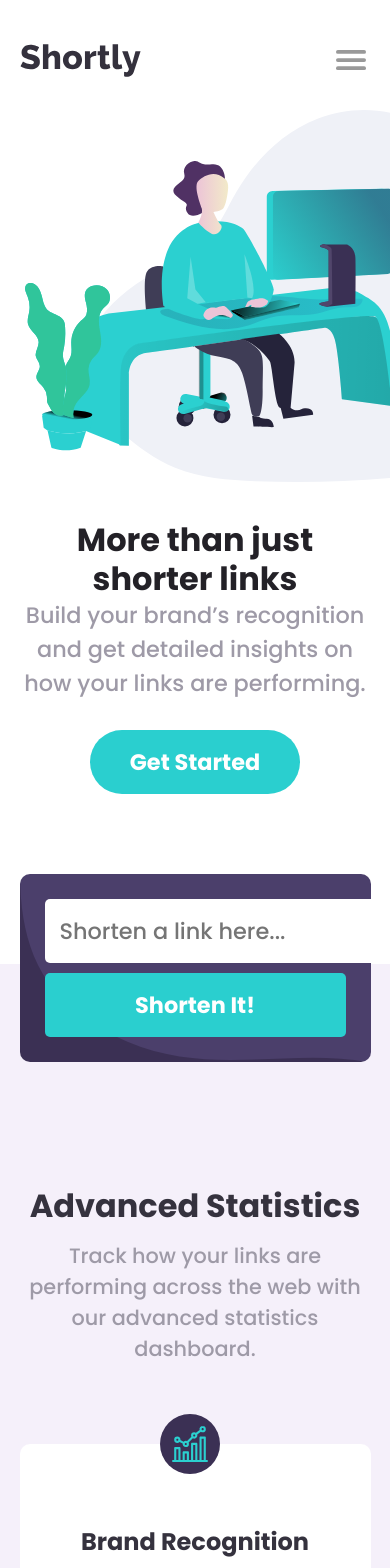
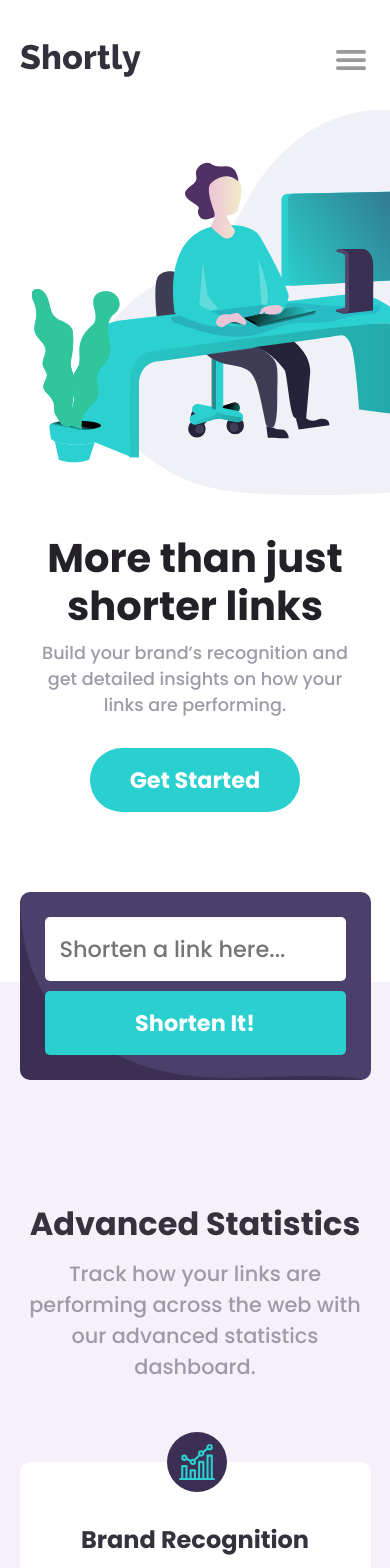
Before and after one commit to PapaBob31/url-shortener-robex, an Angular app: page / in a window 390 px wide. Shown: the top 1568 px of the page. Built offline with nearby package versions, Linux system fonts and the light colour scheme.

Commit message:
Update website UI

```diff
--- a/src/app/features/features.component.scss
+++ b/src/app/features/features.component.scss
@@ -34,6 +34,7 @@ ul {
 	padding: 0;
 	display: flex;
 	position: relative;
+	align-items: flex-start;
 }
 
 li {
@@ -87,7 +88,7 @@ li:last-child {
 	}
 }
 
-@media screen and (max-width: 750px) {
+@media screen and (max-width: 1000px) {
 	section{
 		padding: 10px 0 40px;
 		width: 90%;
@@ -117,6 +118,7 @@ li:last-child {
 	li {
 		margin-right: 0;
 		margin-bottom: 50px;
+		padding: 60px 30px 40px;
 		text-align: center;
 	}
 
@@ -138,7 +140,7 @@ li:last-child {
 		background-color: styles.$darkViolet;
 		position: absolute;
 		top: -30px;
-		left: 40%;
+		left: 45%;
 		border-radius: 100%;
 
 		img {
@@ -155,4 +157,8 @@ li:last-child {
 			min-width: unset;
 		}
 	}
+
+	.feature-icon {
+		left: 42%;
+	}
 }
--- a/src/app/footer/footer.component.scss
+++ b/src/app/footer/footer.component.scss
@@ -59,7 +59,7 @@ div {
 	}
 }
 
-@media screen and (max-width: 750px) {
+@media screen and (max-width: 1000px) {
 	section {
 		padding: 50px 10%;
 		display: block;
--- a/src/app/header/header.component.scss
+++ b/src/app/header/header.component.scss
@@ -8,7 +8,7 @@ header {
 	padding: 50px 0 40px;
 
 	h1 {
-		margin: 0 4rem 0 0;
+		margin: 0 4vw 0 0;
 		line-height: 1;
 	}
 
@@ -68,7 +68,6 @@ nav {
 	border-radius: 30px;
 	color: white;
 	cursor: pointer;
-	margin-left: 20px;
 }
 
 #sign-up-btn:hover, #sign-up-btn:active {
@@ -76,7 +75,7 @@ nav {
 }
 
 
-@media screen and (max-width: 750px) {
+@media screen and (max-width: 800px) {
 	header {
 		position: relative;
 		width: 90%;
--- a/src/app/hero-section/hero-section.component.scss
+++ b/src/app/hero-section/hero-section.component.scss
@@ -56,8 +56,16 @@ img {
     overflow-x: hidden;
 
     h1 {
-       font-size: 2rem;
+      font-size: 2.5rem;
+      margin-bottom: 10px;
     }
+
+    p {
+    	font-size: 1.1rem;
+    	text-align: center;
+    	padding: 0 10px;
+    }
+
     button:hover {
       background-color: styles.$lightCyan;
 	  }
@@ -65,8 +73,8 @@ img {
 
 	img {
 		order: 0;
-		width: 145%;
-    transform: translateX(20%);
+		width: 150%;
+    transform: translateX(22%);
 	}
 
 	div {
--- a/src/app/subfooter/subfooter.component.scss
+++ b/src/app/subfooter/subfooter.component.scss
@@ -39,6 +39,6 @@ button:hover, button:active {
 	}
 
 	h2 {
-		font-size: 1.6rem;
+		font-size: 1.5rem;
 	}
 }
--- a/src/styles.scss
+++ b/src/styles.scss
@@ -12,6 +12,7 @@ $veryDarkViolet: hsl(260, 8%, 14%);
 	font-size: 16px;
 	padding: 0;
 	margin: 0;
+	box-sizing: border-box;
 }
 
 body {
```
